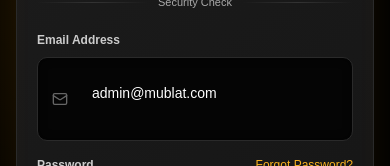
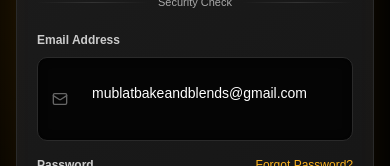
Before and after one commit to pureMindDev/mublatbakeandblends-client, a React (Create React App) app: page /admin in a window 390 px wide. Shown: the part 187-353 px from the top of the page. Built offline with nearby package versions, Linux system fonts and the light colour scheme; no server answers.

Commit message:
Fix broken mobile Admin nav button, add real contact phone number

```diff
--- a/src/components/Navbar/Navbar.css
+++ b/src/components/Navbar/Navbar.css
@@ -303,7 +303,12 @@
     justify-self: end;
   }
 
-  .adminbtn {
+/* Prefixed with `body` to guarantee this wins over the generic
+   [class*="btn"] flex-centering rule in global.css regardless of
+   stylesheet load order (same technique used in admin-responsive.css) —
+   otherwise the Admin link could reappear on mobile with its text
+   wrapping letter-by-letter instead of staying hidden. */
+body .adminbtn {
     display: none;
   }
 }
--- a/src/pages/Support/SupportPage.jsx
+++ b/src/pages/Support/SupportPage.jsx
@@ -111,7 +111,7 @@
             <div className="sp-info-icon"><LuPhone /></div>
             <h4>Call Us</h4>
             <p>Speak directly to our team</p>
-            <a href="tel:+442071234567">+44 (0)20 7123 4567</a>
+            <a href="tel:+447587911097">+44 7587 911097</a>
           </div>
           <div className="sp-info-card">
             <div className="sp-info-icon"><LuMapPin /></div>
--- a/src/pages/admin/AdminLogin/AdminLogin.jsx
+++ b/src/pages/admin/AdminLogin/AdminLogin.jsx
@@ -14,7 +14,7 @@
 
   const { login } = useAuth();
 
-  const [email, setEmail] = useState("admin@mublat.com");
+  const [email, setEmail] = useState("mublatbakeandblends@gmail.com");
   const [password, setPassword] = useState("");
   const [showPass, setShowPass] = useState(false);
   const [remember, setRemember] = useState(false);
@@ -109,7 +109,7 @@
           <LuMail />
           <input
             type="email"
-            placeholder="admin@mublat.com"
+            placeholder="mublatbakeandblends@gmail.com"
             value={email}
             onChange={e => { setEmail(e.target.value); setError(""); }}
             onKeyDown={handleKeyDown}
```
